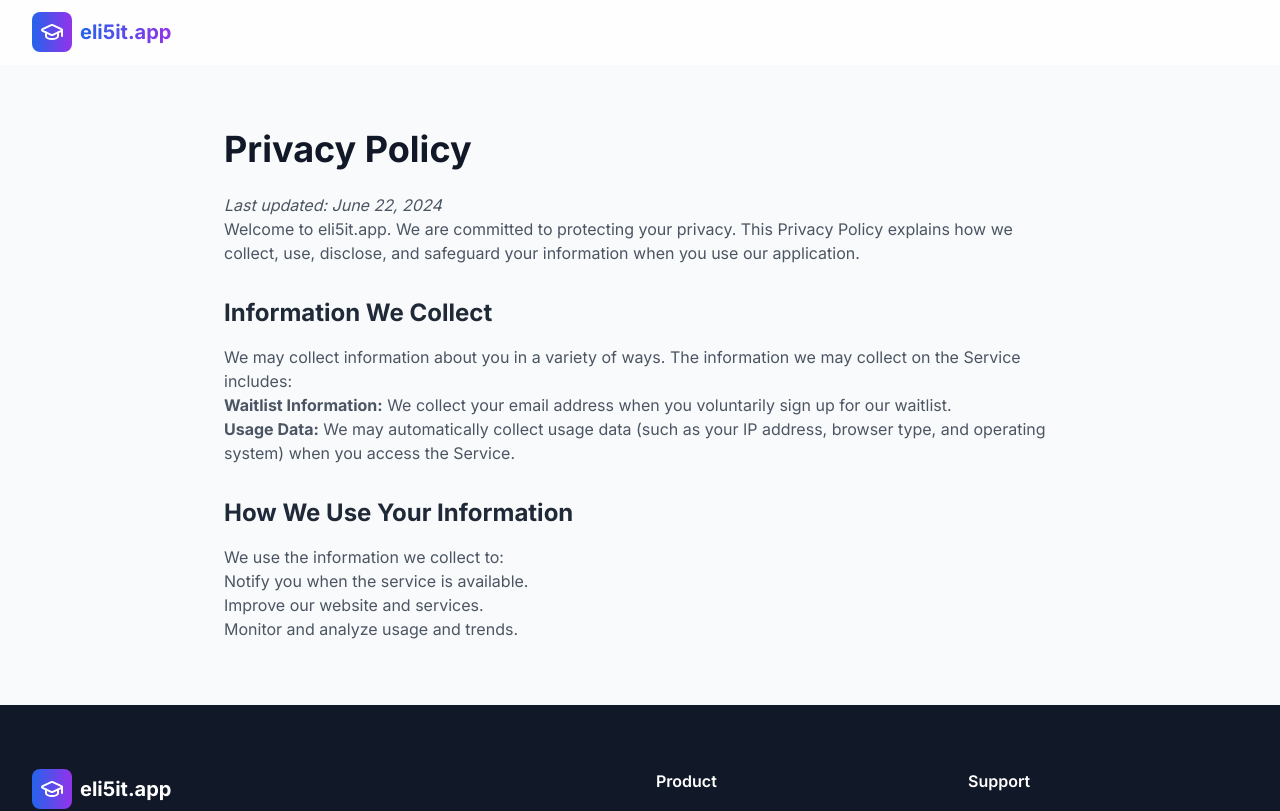
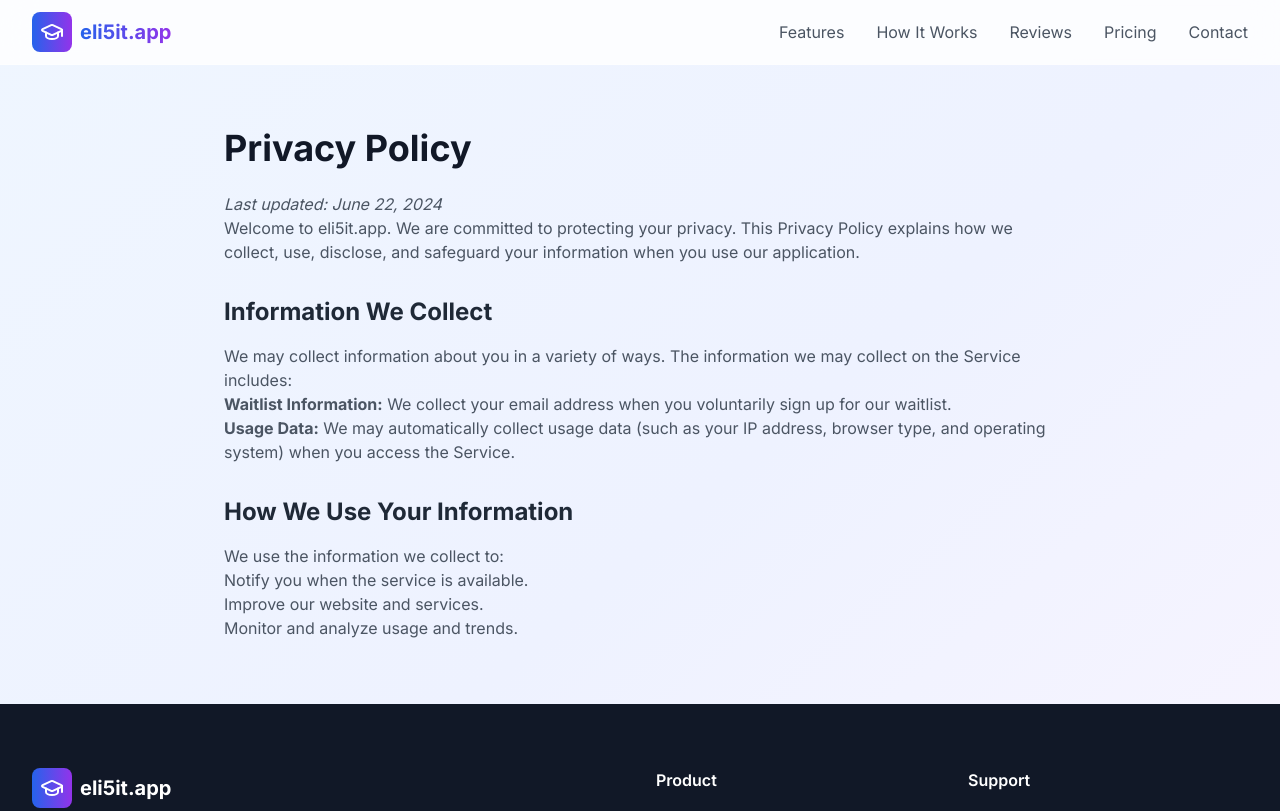
Before and after one commit to bigocox1970/eli5it, a React (Vite) app: page /privacy in a window 1280 px wide. Shown: the top 811 px of the page. Built offline with nearby package versions, Linux system fonts and the light colour scheme.

Commit message:
refactor: implement shared page layout

```diff
--- a/src/App.tsx
+++ b/src/App.tsx
@@ -8,6 +8,7 @@ import PrivacyPolicy from "./pages/Privacy";
 import TermsOfService from "./pages/Terms";
 import ContactPage from './pages/Contact';
 import PricingPage from "./pages/Pricing";
+import PageLayout from "./components/layout/PageLayout";
 
 const queryClient = new QueryClient();
 
@@ -17,11 +18,13 @@ const App = () => (
     <Sonner />
     <BrowserRouter>
       <Routes>
-        <Route path="/" element={<Index />} />
-        <Route path="/privacy" element={<PrivacyPolicy />} />
-        <Route path="/terms" element={<TermsOfService />} />
-        <Route path="/contact" element={<ContactPage />} />
-        <Route path="/pricing" element={<PricingPage />} />
+        <Route element={<PageLayout />}>
+          <Route path="/" element={<Index />} />
+          <Route path="/privacy" element={<PrivacyPolicy />} />
+          <Route path="/terms" element={<TermsOfService />} />
+          <Route path="/contact" element={<ContactPage />} />
+          <Route path="/pricing" element={<PricingPage />} />
+        </Route>
         {/* ADD ALL CUSTOM ROUTES ABOVE THE CATCH-ALL "*" ROUTE */}
         <Route path="*" element={<NotFound />} />
       </Routes>
--- /dev/null
+++ b/src/components/Header.tsx
@@ -0,0 +1,67 @@
+import { Button } from "@/components/ui/button";
+import { Sheet, SheetContent, SheetTrigger } from "@/components/ui/sheet";
+import { GraduationCap, Menu } from "lucide-react";
+import { useLocation } from "react-router-dom";
+
+const Header = () => {
+  const location = useLocation();
+  const isHomePage = location.pathname === '/';
+
+  const getLink = (hash: string) => (isHomePage ? hash : `/${hash}`);
+
+  const navLinks = [
+    { href: getLink("#features"), label: "Features" },
+    { href: getLink("#how-it-works"), label: "How It Works" },
+    { href: getLink("#testimonials"), label: "Reviews" },
+    { href: "/pricing", label: "Pricing" },
+    { href: "/contact", label: "Contact" },
+  ];
+
+  return (
+    <nav className="fixed top-0 w-full bg-white/80 backdrop-blur-lg border-b border-white/20 z-50">
+      <div className="max-w-7xl mx-auto px-4 sm:px-6 lg:px-8">
+        <div className="flex justify-between items-center h-16">
+          <a href="/" className="flex items-center space-x-2">
+            <div className="bg-gradient-to-r from-blue-600 to-purple-600 p-2 rounded-lg">
+              <GraduationCap className="h-6 w-6 text-white" />
+            </div>
+            <span className="text-xl font-bold bg-gradient-to-r from-blue-600 to-purple-600 bg-clip-text text-transparent">
+              eli5it.app
+            </span>
+          </a>
+
+          {/* Desktop Navigation */}
+          <div className="hidden md:flex items-center space-x-8">
+            {navLinks.map((link) => (
+              <a key={link.label} href={link.href} className="text-gray-600 hover:text-blue-600 transition-colors">
+                {link.label}
+              </a>
+            ))}
+          </div>
+
+          {/* Mobile Navigation */}
+          <div className="md:hidden">
+            <Sheet>
+              <SheetTrigger asChild>
+                <Button variant="outline" size="icon">
+                  <Menu className="h-6 w-6" />
+                </Button>
+              </SheetTrigger>
+              <SheetContent side="right">
+                <div className="flex flex-col space-y-6 pt-10">
+                  {navLinks.map((link) => (
+                    <a key={link.label} href={link.href} className="text-lg text-gray-700 hover:text-blue-600 transition-colors">
+                      {link.label}
+                    </a>
+                  ))}
+                </div>
+              </SheetContent>
+            </Sheet>
+          </div>
+        </div>
+      </div>
+    </nav>
+  );
+};
+
+export default Header;
--- /dev/null
+++ b/src/components/layout/PageLayout.tsx
@@ -0,0 +1,17 @@
+import Header from "@/components/Header";
+import Footer from "@/components/Footer";
+import { Outlet } from "react-router-dom";
+
+const PageLayout = () => {
+  return (
+    <div className="min-h-screen bg-gradient-to-br from-blue-50 via-indigo-50 to-purple-50">
+      <Header />
+      <main>
+        <Outlet />
+      </main>
+      <Footer />
+    </div>
+  );
+};
+
+export default PageLayout;
--- a/src/pages/Contact.tsx
+++ b/src/pages/Contact.tsx
@@ -1,6 +1,4 @@
 import { useState } from 'react';
-import Footer from "@/components/Footer";
-import { GraduationCap } from "lucide-react";
 import { Button } from '@/components/ui/button';
 import { Input } from '@/components/ui/input';
 import { Textarea } from '@/components/ui/textarea';
@@ -50,22 +48,7 @@ const ContactPage = () => {
   };
 
   return (
-    <div className="bg-gray-50">
-      <nav className="bg-white/80 backdrop-blur-lg border-b border-white/20 sticky top-0 z-50">
-        <div className="max-w-7xl mx-auto px-4 sm:px-6 lg:px-8">
-          <div className="flex justify-between items-center h-16">
-            <a href="/" className="flex items-center space-x-2">
-              <div className="bg-gradient-to-r from-blue-600 to-purple-600 p-2 rounded-lg">
-                <GraduationCap className="h-6 w-6 text-white" />
-              </div>
-              <span className="text-xl font-bold bg-gradient-to-r from-blue-600 to-purple-600 bg-clip-text text-transparent">
-                eli5it.app
-              </span>
-            </a>
-          </div>
-        </div>
-      </nav>
-      <div className="max-w-4xl mx-auto px-4 py-16 sm:px-6 lg:px-8">
+    <div className="max-w-4xl mx-auto px-4 py-16 sm:px-6 lg:px-8 pt-32">
         <div className="text-center">
             <h1 className="text-4xl font-bold text-gray-900 mb-4">Contact Us</h1>
             <p className="text-xl text-gray-600">Have a question or feedback? We'd love to hear from you.</p>
@@ -96,8 +79,6 @@ const ContactPage = () => {
             </form>
         </div>
       </div>
-      <Footer />
-    </div>
   );
 };
 
--- a/src/pages/Index.tsx
+++ b/src/pages/Index.tsx
@@ -1,5 +1,4 @@
 import { Button } from "@/components/ui/button";
-import { Sheet, SheetContent, SheetTrigger } from "@/components/ui/sheet";
 import { Input } from "@/components/ui/input";
 import { Badge } from "@/components/ui/badge";
 import { GraduationCap, Upload, MessageCircle, Zap, Users, BookOpen, Star, ArrowRight, Play, Mail, Menu } from "lucide-react";
@@ -7,56 +6,10 @@ import Hero from "@/components/Hero";
 import Features from "@/components/Features";
 import HowItWorks from "@/components/HowItWorks";
 import Testimonials from "@/components/Testimonials";
-import Footer from "@/components/Footer";
 
 const Index = () => {
   return (
-    <div className="min-h-screen bg-gradient-to-br from-blue-50 via-indigo-50 to-purple-50">
-      {/* Navigation */}
-      <nav className="fixed top-0 w-full bg-white/80 backdrop-blur-lg border-b border-white/20 z-50">
-        <div className="max-w-7xl mx-auto px-4 sm:px-6 lg:px-8">
-          <div className="flex justify-between items-center h-16">
-            <div className="flex items-center space-x-2">
-              <div className="bg-gradient-to-r from-blue-600 to-purple-600 p-2 rounded-lg">
-                <GraduationCap className="h-6 w-6 text-white" />
-              </div>
-              <span className="text-xl font-bold bg-gradient-to-r from-blue-600 to-purple-600 bg-clip-text text-transparent">
-                eli5it.app
-              </span>
-            </div>
-
-            {/* Desktop Navigation */}
-            <div className="hidden md:flex items-center space-x-8">
-              <a href="#features" className="text-gray-600 hover:text-blue-600 transition-colors">Features</a>
-              <a href="#how-it-works" className="text-gray-600 hover:text-blue-600 transition-colors">How It Works</a>
-              <a href="#testimonials" className="text-gray-600 hover:text-blue-600 transition-colors">Reviews</a>
-              <a href="/pricing" className="text-gray-600 hover:text-blue-600 transition-colors">Pricing</a>
-              <a href="/contact" className="text-gray-600 hover:text-blue-600 transition-colors">Contact</a>
-            </div>
-
-            {/* Mobile Navigation */}
-            <div className="md:hidden">
-              <Sheet>
-                <SheetTrigger asChild>
-                  <Button variant="outline" size="icon">
-                    <Menu className="h-6 w-6" />
-                  </Button>
-                </SheetTrigger>
-                <SheetContent side="right">
-                  <div className="flex flex-col space-y-6 pt-10">
-                    <a href="#features" className="text-lg text-gray-700 hover:text-blue-600 transition-colors">Features</a>
-                    <a href="#how-it-works" className="text-lg text-gray-700 hover:text-blue-600 transition-colors">How It Works</a>
-                    <a href="#testimonials" className="text-lg text-gray-700 hover:text-blue-600 transition-colors">Reviews</a>
-                    <a href="/pricing" className="text-lg text-gray-700 hover:text-blue-600 transition-colors">Pricing</a>
-                    <a href="/contact" className="text-lg text-gray-700 hover:text-blue-600 transition-colors">Contact</a>
-                  </div>
-                </SheetContent>
-              </Sheet>
-            </div>
-          </div>
-        </div>
-      </nav>
-
+    <>
       {/* Hero Section */}
       <Hero />
 
@@ -81,13 +34,9 @@ const Index = () => {
           <p className="text-xl text-blue-100 mb-8">
             Join our exclusive beta program and get early access to the future of learning
           </p>
-
         </div>
       </section>
-
-      {/* Footer */}
-      <Footer />
-    </div>
+    </>
   );
 };
 
--- a/src/pages/Pricing.tsx
+++ b/src/pages/Pricing.tsx
@@ -1,6 +1,5 @@
 import { useState } from "react";
-import Footer from "@/components/Footer";
-import { GraduationCap, CheckCircle2, Mail } from "lucide-react";
+import { CheckCircle2, Mail } from "lucide-react";
 import { Button } from "@/components/ui/button";
 import { Input } from "@/components/ui/input";
 import { Card, CardContent, CardHeader, CardTitle, CardDescription } from "@/components/ui/card";
@@ -55,23 +54,7 @@ const PricingPage = () => {
   ];
 
   return (
-    <div className="bg-gray-50">
-      <nav className="bg-white/80 backdrop-blur-lg border-b border-white/20 sticky top-0 z-50">
-        <div className="max-w-7xl mx-auto px-4 sm:px-6 lg:px-8">
-          <div className="flex justify-between items-center h-16">
-            <a href="/" className="flex items-center space-x-2">
-              <div className="bg-gradient-to-r from-blue-600 to-purple-600 p-2 rounded-lg">
-                <GraduationCap className="h-6 w-6 text-white" />
-              </div>
-              <span className="text-xl font-bold bg-gradient-to-r from-blue-600 to-purple-600 bg-clip-text text-transparent">
-                eli5it.app
-              </span>
-            </a>
-          </div>
-        </div>
-      </nav>
-
-      <div className="max-w-7xl mx-auto px-4 py-16 sm:px-6 lg:px-8">
+    <div className="max-w-7xl mx-auto px-4 py-16 sm:px-6 lg:px-8 pt-32">
       <div className="text-center">
         <h1 className="text-4xl md:text-5xl font-extrabold text-gray-900 mb-4">
           Simple, Transparent Pricing
@@ -124,7 +107,7 @@ const PricingPage = () => {
               </form>
             ) : (
               <div className="bg-green-100 border border-green-200 rounded-lg p-4 text-center">
-                  <p className="text-green-800 font-medium">🎉 You're on the list!</p>
+                <p className="text-green-800 font-medium">�� You're on the list!</p>
               </div>
             )}
           </CardContent>
@@ -159,8 +142,6 @@ const PricingPage = () => {
         </Card>
       </div>
     </div>
-      <Footer />
-    </div>
   );
 };
 
--- a/src/pages/Privacy.tsx
+++ b/src/pages/Privacy.tsx
@@ -1,23 +1,5 @@
-import Footer from "@/components/Footer";
-import { GraduationCap } from "lucide-react";
-
 const PrivacyPolicy = () => (
-  <div className="bg-gray-50">
-    <nav className="bg-white/80 backdrop-blur-lg border-b border-white/20 sticky top-0 z-50">
-        <div className="max-w-7xl mx-auto px-4 sm:px-6 lg:px-8">
-          <div className="flex justify-between items-center h-16">
-            <a href="/" className="flex items-center space-x-2">
-              <div className="bg-gradient-to-r from-blue-600 to-purple-600 p-2 rounded-lg">
-                <GraduationCap className="h-6 w-6 text-white" />
-              </div>
-              <span className="text-xl font-bold bg-gradient-to-r from-blue-600 to-purple-600 bg-clip-text text-transparent">
-                eli5it.app
-              </span>
-            </a>
-          </div>
-        </div>
-      </nav>
-    <div className="max-w-4xl mx-auto px-4 py-16 sm:px-6 lg:px-8">
+  <div className="max-w-4xl mx-auto px-4 py-16 sm:px-6 lg:px-8 pt-32">
     <h1 className="text-4xl font-bold text-gray-900 mb-6">Privacy Policy</h1>
     <div className="prose prose-lg text-gray-600">
       <p>
@@ -55,8 +37,6 @@ const PrivacyPolicy = () => (
       </ul>
     </div>
   </div>
-    <Footer />
-  </div>
 );
 
 export default PrivacyPolicy;
--- a/src/pages/Terms.tsx
+++ b/src/pages/Terms.tsx
@@ -1,23 +1,5 @@
-import Footer from "@/components/Footer";
-import { GraduationCap } from "lucide-react";
-
 const TermsOfService = () => (
-  <div className="bg-gray-50">
-    <nav className="bg-white/80 backdrop-blur-lg border-b border-white/20 sticky top-0 z-50">
-        <div className="max-w-7xl mx-auto px-4 sm:px-6 lg:px-8">
-          <div className="flex justify-between items-center h-16">
-            <a href="/" className="flex items-center space-x-2">
-              <div className="bg-gradient-to-r from-blue-600 to-purple-600 p-2 rounded-lg">
-                <GraduationCap className="h-6 w-6 text-white" />
-              </div>
-              <span className="text-xl font-bold bg-gradient-to-r from-blue-600 to-purple-600 bg-clip-text text-transparent">
-                eli5it.app
-              </span>
-            </a>
-          </div>
-        </div>
-      </nav>
-    <div className="max-w-4xl mx-auto px-4 py-16 sm:px-6 lg:px-8">
+  <div className="max-w-4xl mx-auto px-4 py-16 sm:px-6 lg:px-8 pt-32">
     <h1 className="text-4xl font-bold text-gray-900 mb-6">Terms of Service</h1>
     <div className="prose prose-lg text-gray-600">
       <p>
@@ -43,8 +25,6 @@ const TermsOfService = () => (
       </p>
     </div>
   </div>
-    <Footer />
-  </div>
 );
 
 export default TermsOfService;
```
Lines whose indentation alone changed are shown as unchanged.
